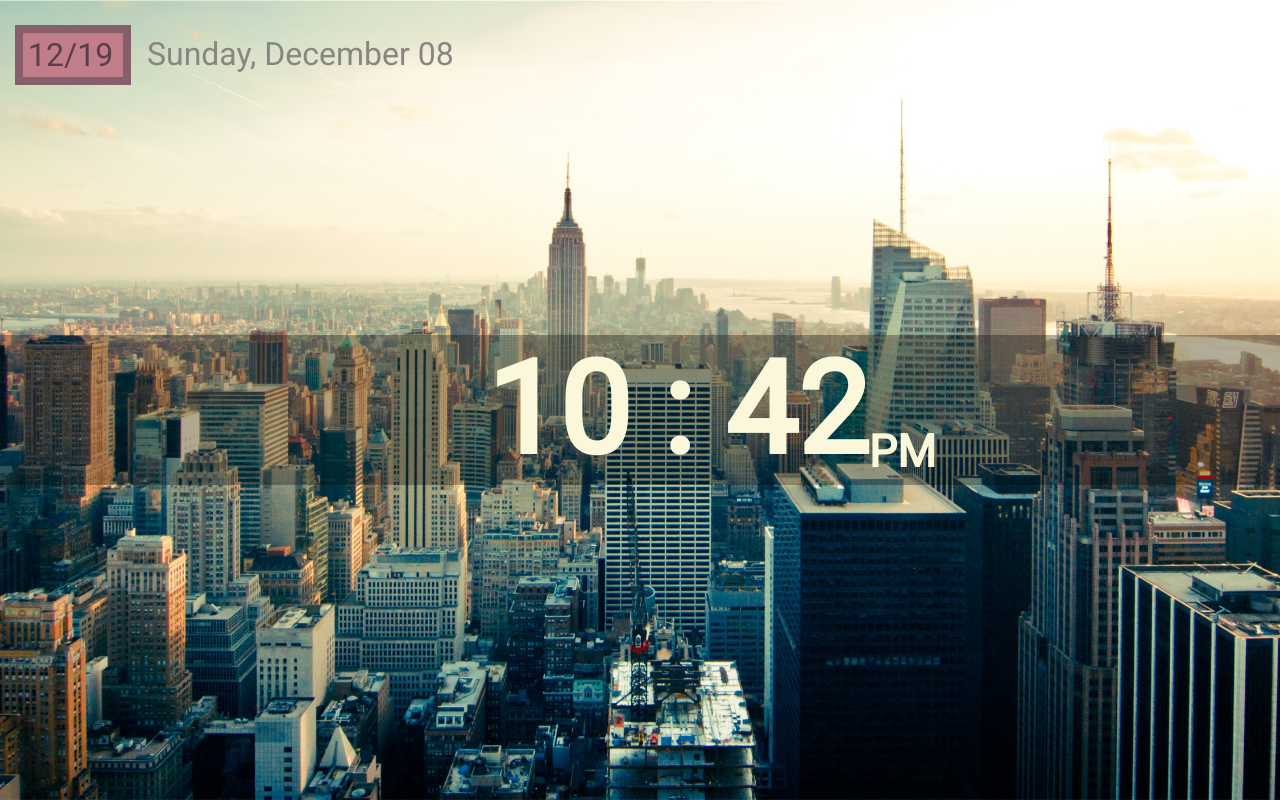
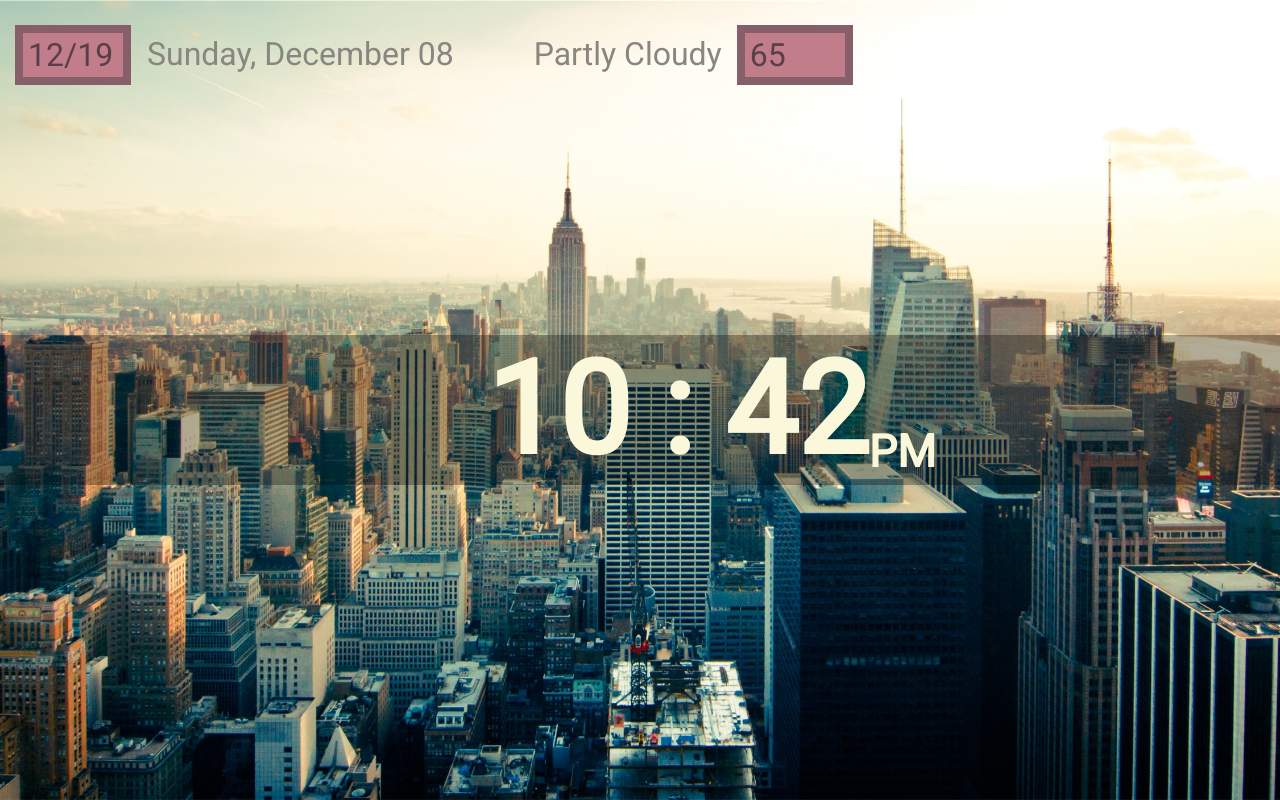
Before and after one commit to jamesdesigns/JavaScriptTest, a plain HTML site: page index.html in a window 1280 px wide. Drawn offline with Linux system fonts and the light colour scheme.

Commit message:
Edit stylesheet of the currentStatus and temp

```diff
--- a/index.html
+++ b/index.html
@@ -11,8 +11,8 @@
     <header>
       <div id="todaysDate"></div>
       <div id="spellOutDate"></div>
-      <div id="currentStatus"></div>
-      <div id="temp"></div>
+      <div id="currentStatus">Partly Cloudy</div>
+      <div id="temp">65</div>
     </header>
     <section>
       <div id="currentTime" class="clock"></div>
--- a/main.js
+++ b/main.js
@@ -31,3 +31,5 @@ const day = ['Sunday','Monday','Tuesday','Wednesday','Thursday','Friday','Saturd
 document.getElementById("spellOutDate").innerHTML = `${day[today.getDay()]}, ${month[today.getMonth()]} ${dd}`;
 today = mm + '/' + yyyy;
 document.getElementById("todaysDate").innerHTML = `${today}`;
+
+// Weather Information
--- a/style.css
+++ b/style.css
@@ -13,6 +13,10 @@ body {
 header {
     display: flex;
     flex-direction: row;
+}
+
+header #currentStatus, #temp {
+    justify-content: flex-end;
 }
 
 #todaysDate {
@@ -50,3 +54,22 @@ header {
     margin:0;
     padding: 0;
 }
+
+#temp {
+    font-size: 2rem;
+    background-color: #c17d8a;
+    color: #593f4a;
+    width: 90px;
+    padding: 3px 5px;
+    margin-top: 25px;
+    margin-left: 15px;
+    border: 8px solid #875f6a;
+}
+
+#currentStatus {
+    font-size: 2rem;
+    font-weight: 100;
+    color: #878680;
+    margin-top: 35px;
+    margin-left: 5rem;
+}
```
